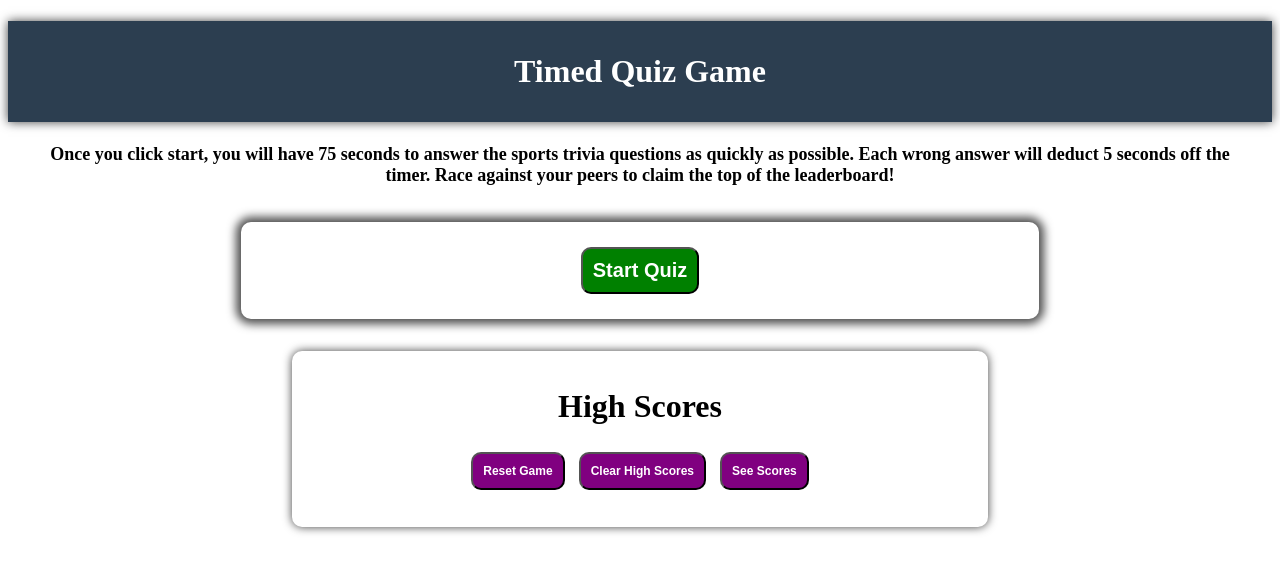
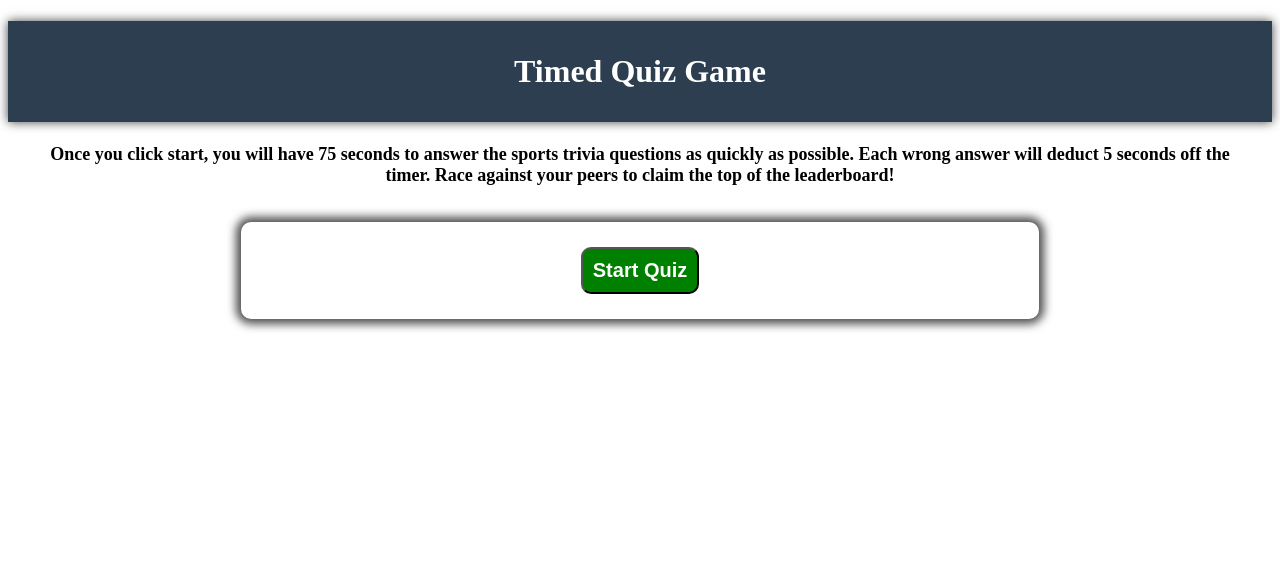
Before and after one commit to Zander-M75/04-JS-Time-Coding-Quiz-Game, a plain HTML site: page index.html in a window 1280 px wide. Drawn offline with Linux system fonts and the light colour scheme.

Commit message:
hid scoreboard and buttons before quiz starts

```diff
--- a/index.html
+++ b/index.html
@@ -6,8 +6,6 @@
     <title>JavaScript Quiz</title>
     <link rel="stylesheet" href="style.css">
 </head>
-
-
 
 <body>
     <div id="quiz-container">
@@ -31,7 +29,7 @@
             <button type="submit">Save Score</button>
         </form>
     </div>
-    <div id="high-scores-container" style="display: block;">
+    <div id="high-scores-container" style="display: none;">
         <h1>High Scores</h1>
         <button id="back-button">Reset Game</button>
         <button id="clear-button">Clear High Scores</button>
```
